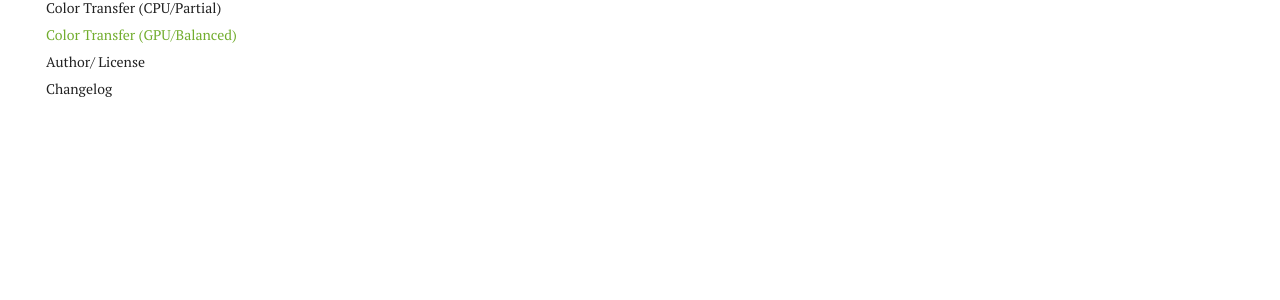
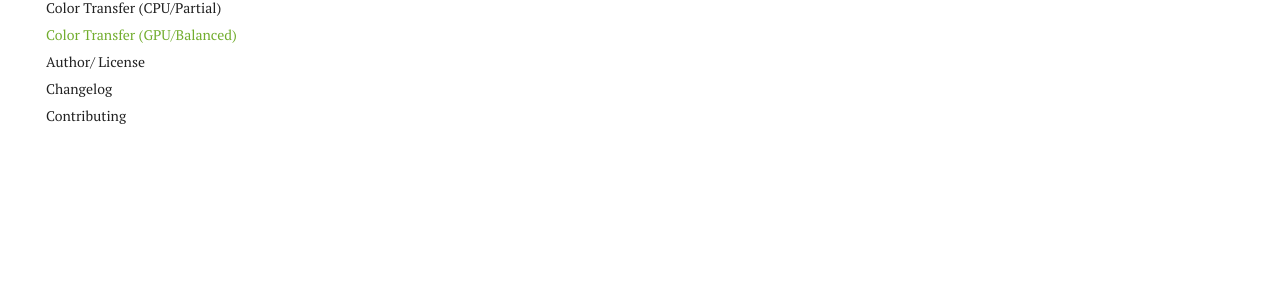
Before and after one commit to dcoeurjo/OTColorTransfer, an MkDocs documentation site: the page built from docs-source/todo.md, in a window 1280 px wide. Shown: the part 202-502 px from the top of the page. Built offline with MkDocs 1.6.1 and Material for MkDocs 9.7.7, drawn with Linux system fonts in a browser that asks for light colours; comment, search, counter and statistics services are not loaded.

Commit message:
Contributing page added

```diff
--- a/mkdocs.yml
+++ b/mkdocs.yml
@@ -46,3 +46,4 @@ nav:
   - Color Transfer (GPU/Balanced): 'todo.md'
   - Author/        License: 'license.md'
   - Changelog: 'Changelog.md'
+  - Contributing: 'Contributing.md'
```
